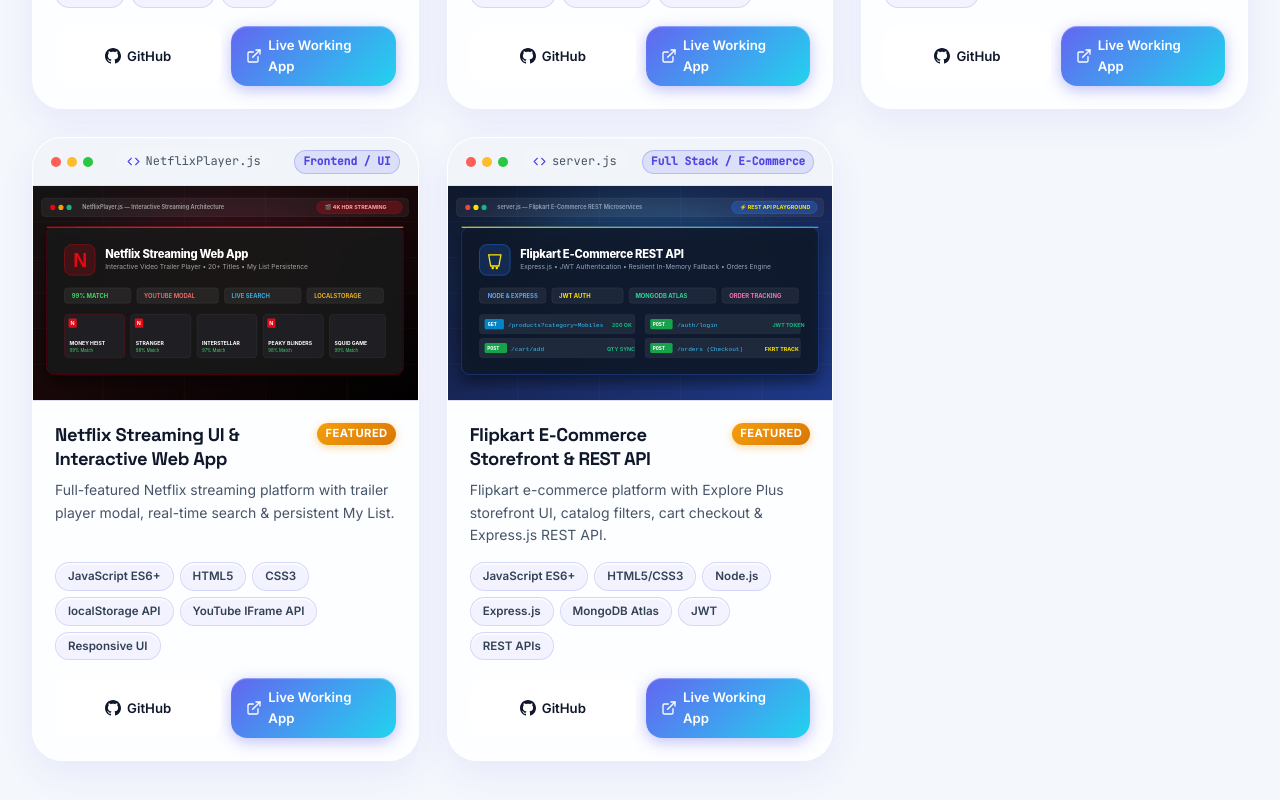
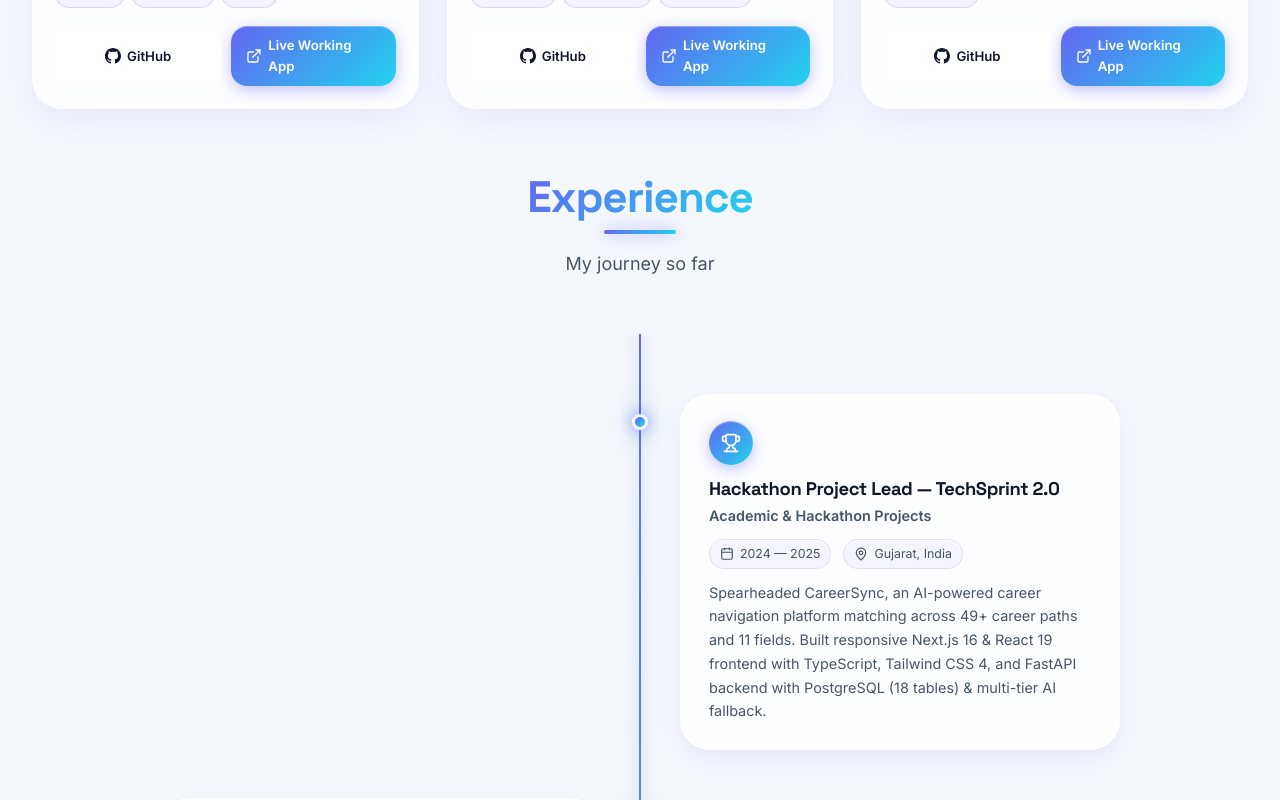
Before and after one commit to MeetAj369/Meet-Portfolio, a React (Vite) app: page / in a window 1280 px wide. Shown: the part 6640-7440 px from the top of the page. Built offline with nearby package versions, Linux system fonts and the light colour scheme.

Commit message:
revert(projects): remove Netflix and Flipkart cards from portfolio showcase as requested

```diff
--- a/src/data/projects.js
+++ b/src/data/projects.js
@@ -168,56 +168,5 @@ export default function Portfolio() { return <LiquidGlassUI />; }`,
     logo: '/Meet-Portfolio/uploads/logo.png',
     featured: false,
     category: 'Frontend / UI'
-  },
-  {
-    id: 7,
-    title: 'Netflix Streaming UI & Interactive Web App',
-    fileName: 'NetflixPlayer.js',
-    codeSnippet: `// YouTube Embedded Trailer Player & My List Engine
-function openTrailer(title, trailerId) {
-  trailerIframe.src = \`https://www.youtube.com/embed/\${trailerId}?autoplay=1\`;
-  trailerModal.classList.add('active');
-}`,
-    description: 'A production-grade Netflix streaming platform recreation featuring billboard hero showcase with Money Heist, interactive trailer playback modal, detailed movie info modal, real-time live search across 20+ titles, categorized rows (Trending, Originals, Critically Acclaimed, Thrillers), and persistent My List and rating bookmarking in localStorage.',
-    shortDescription: 'Full-featured Netflix streaming platform with trailer player modal, real-time search & persistent My List.',
-    technologies: ['JavaScript ES6+', 'HTML5', 'CSS3', 'localStorage API', 'YouTube IFrame API', 'Responsive UI'],
-    features: [
-      'Interactive 16:9 YouTube trailer video playback modal with keyboard escape handling',
-      'Detailed movie synopsis modal with match percentage, maturity badges, and genre tags',
-      'Real-time instant live search filtering by title, genre, and keyword tags',
-      'Persistent "My List" bookmarking system saved to browser localStorage with toast feedback',
-      'Curated category rows: Trending Now, Netflix Originals, Top Rated, and Action Thrillers',
-      'Account settings & membership profile details portal'
-    ],
-    github: 'https://github.com/MeetAj369/Netflix-Clone',
-    liveDemo: 'https://meetaj369.github.io/Netflix-Clone/',
-    image: '/Meet-Portfolio/uploads/banner-netflix.svg',
-    featured: true,
-    category: 'Frontend / UI'
-  },
-  {
-    id: 8,
-    title: 'Flipkart E-Commerce Storefront & REST API',
-    fileName: 'server.js',
-    codeSnippet: `// Flipkart Dual-Resilient Database & Express API
-app.use('/auth', authRoutes);
-app.use('/products', productRoutes);
-app.use('/cart', cartRoutes);
-app.use('/orders', orderRoutes);`,
-    description: 'Production-grade Flipkart e-commerce platform featuring an authentic Explore Plus frontend storefront (hero carousel, deals countdown timer, faceted catalog filters, quick view modal, shopping cart & checkout) connected with an Express.js REST API backend with JWT authentication, cart sessions, order fulfillment with FKRT tracking codes, and dual-mode database resilience (MongoDB Atlas + In-Memory Fallback).',
-    shortDescription: 'Flipkart e-commerce platform with Explore Plus storefront UI, catalog filters, cart checkout & Express.js REST API.',
-    technologies: ['JavaScript ES6+', 'HTML5/CSS3', 'Node.js', 'Express.js', 'MongoDB Atlas', 'JWT', 'REST APIs'],
-    features: [
-      'Authentic Flipkart Explore Plus storefront with hero sale banner carousel & Deals of the Day timer',
-      'Dynamic faceted catalog filtering (F-Assured, categories, price range, brands, customer ratings)',
-      'Two-column product quick-view modal with PIN delivery checker and bank offers',
-      'Interactive shopping cart drawer with quantity counter and real-time discount calculation',
-      'Express.js backend with JWT authentication, order fulfillment (FKRT... tracking codes), and dual-mode resilience'
-    ],
-    github: 'https://github.com/MeetAj369/Flipkart-frontend',
-    liveDemo: 'https://meetaj369.github.io/Flipkart-frontend/',
-    image: '/Meet-Portfolio/uploads/banner-flipkart.svg',
-    featured: true,
-    category: 'Full Stack / E-Commerce'
   }
 ];
```
